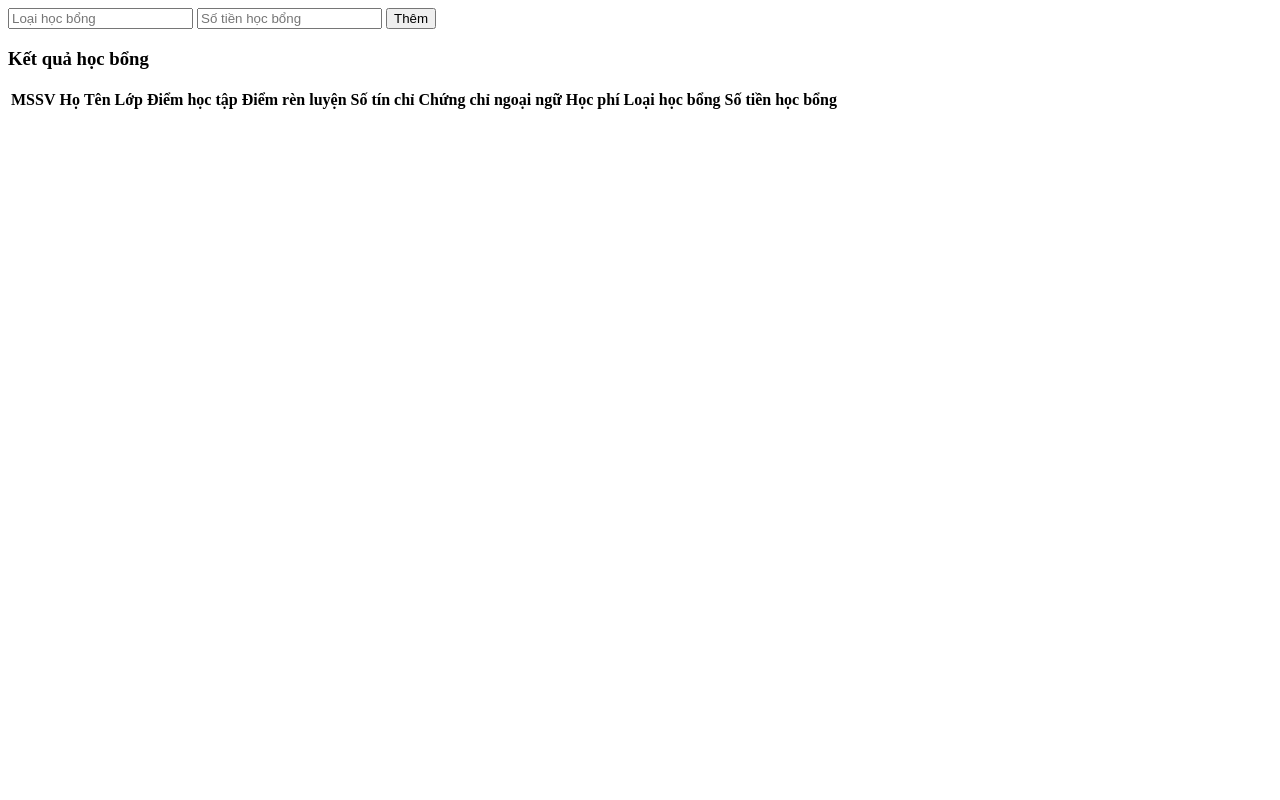
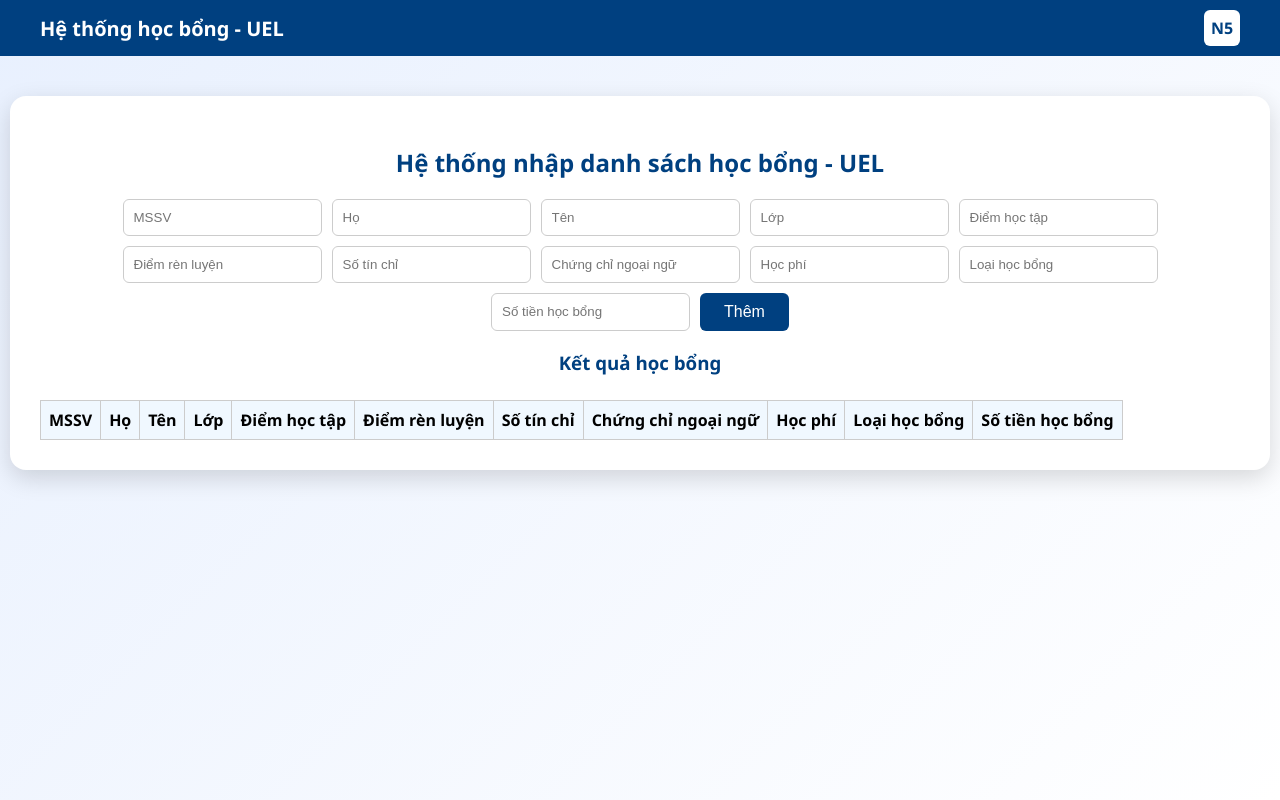
Before and after one commit to tramnguyen20/scholarship, a plain HTML site: page index.html in a window 1280 px wide. Drawn offline with Linux system fonts and the light colour scheme.

Commit message:
Update index.html

```diff
--- a/index.html
+++ b/index.html
@@ -1,3 +1,118 @@
+<!DOCTYPE html>
+<html lang="vi">
+<head>
+  <meta charset="UTF-8">
+  <title>Hệ thống kiểm tra danh sách học bổng - UEL</title>
+  <style>
+    html, body {
+      height: 100%;
+      margin: 0;
+      padding: 0;
+      overflow-x: auto;
+      font-family: 'Segoe UI', Tahoma, Geneva, Verdana, sans-serif;
+      background: linear-gradient(135deg, #e8f0fe, #ffffff);
+    }
+    .top-bar {
+      display: flex;
+      justify-content: space-between;
+      align-items: center;
+      padding: 10px 40px;
+      background-color: #004080;
+      color: white;
+    }
+    .top-bar .title {
+      font-size: 20px;
+      font-weight: bold;
+    }
+    .top-bar .avatar {
+      width: 36px;
+      height: 36px;
+      background-color: white;
+      color: #004080;
+      display: flex;
+      align-items: center;
+      justify-content: center;
+      font-weight: bold;
+      border-radius: 6px;
+      font-size: 16px;
+    }
+    .upload-box {
+      background: #fff;
+      padding: 30px;
+      border-radius: 16px;
+      box-shadow: 0 8px 24px rgba(0,0,0,0.15);
+      max-width: 1200px;
+      margin: 40px auto;
+      text-align: center;
+      overflow-x: auto;
+    }
+    h2, #dynamic-title {
+      color: #004080;
+      white-space: normal;
+    }
+    form {
+      display: flex;
+      flex-wrap: wrap;
+      gap: 10px;
+      justify-content: center;
+      margin-top: 20px;
+    }
+    input[type="text"], input[type="number"] {
+      padding: 10px;
+      border: 1px solid #ccc;
+      border-radius: 6px;
+      min-width: 120px;
+    }
+    button {
+      padding: 10px 24px;
+      background-color: #004080;
+      color: white;
+      border: none;
+      border-radius: 6px;
+      cursor: pointer;
+      font-size: 16px;
+    }
+    button:hover {
+      background-color: #0066cc;
+    }
+    #status {
+      margin-top: 15px;
+      font-weight: bold;
+    }
+    table {
+      margin-top: 25px;
+      min-width: 1000px;
+      border-collapse: collapse;
+    }
+    th, td {
+      border: 1px solid #ccc;
+      padding: 8px;
+      text-align: left;
+      white-space: nowrap;
+    }
+    th {
+      background-color: #f0f8ff;
+    }
+  </style>
+</head>
+<body>
+  <div class="top-bar">
+    <div class="title">Hệ thống học bổng - UEL</div>
+    <div class="avatar">N5</div>
+  </div>
+
+  <div class="upload-box">
+    <h2>Hệ thống nhập danh sách học bổng - UEL</h2>
+    <form id="inputForm">
+      <input type="text" placeholder="MSSV" id="mssv" required>
+      <input type="text" placeholder="Họ" id="ho" required>
+      <input type="text" placeholder="Tên" id="ten" required>
+      <input type="text" placeholder="Lớp" id="lop" required>
+      <input type="number" placeholder="Điểm học tập" id="dht">
+      <input type="number" placeholder="Điểm rèn luyện" id="drl">
+      <input type="number" placeholder="Số tín chỉ" id="tc">
+      <input type="text" placeholder="Chứng chỉ ngoại ngữ" id="ccnn">
+      <input type="text" placeholder="Học phí" id="hp">
 <input type="text" placeholder="Loại học bổng" id="loai">
       <input type="number" placeholder="Số tiền học bổng" id="st">
       <button type="button" onclick="addRow()">Thêm</button>
```
